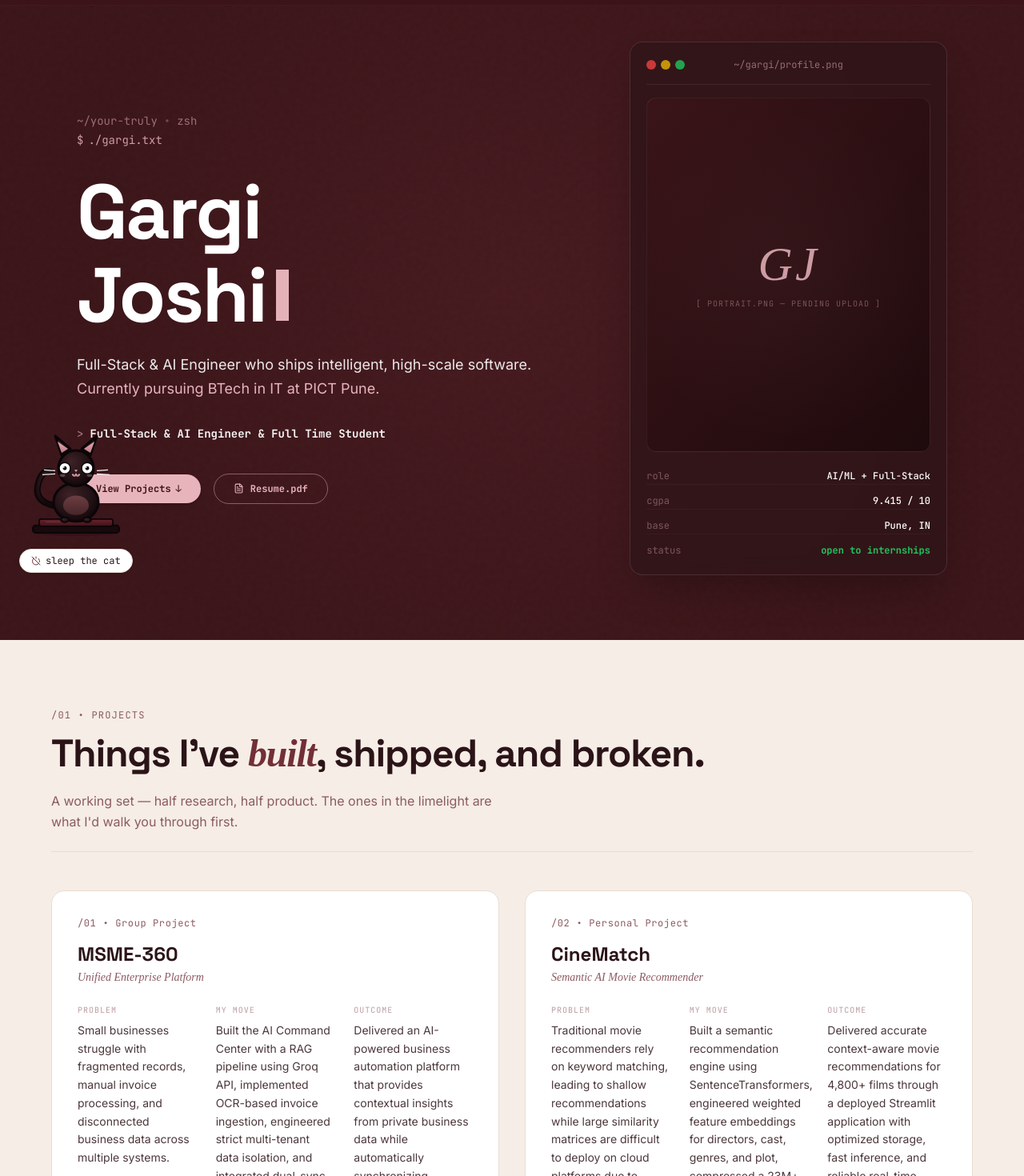
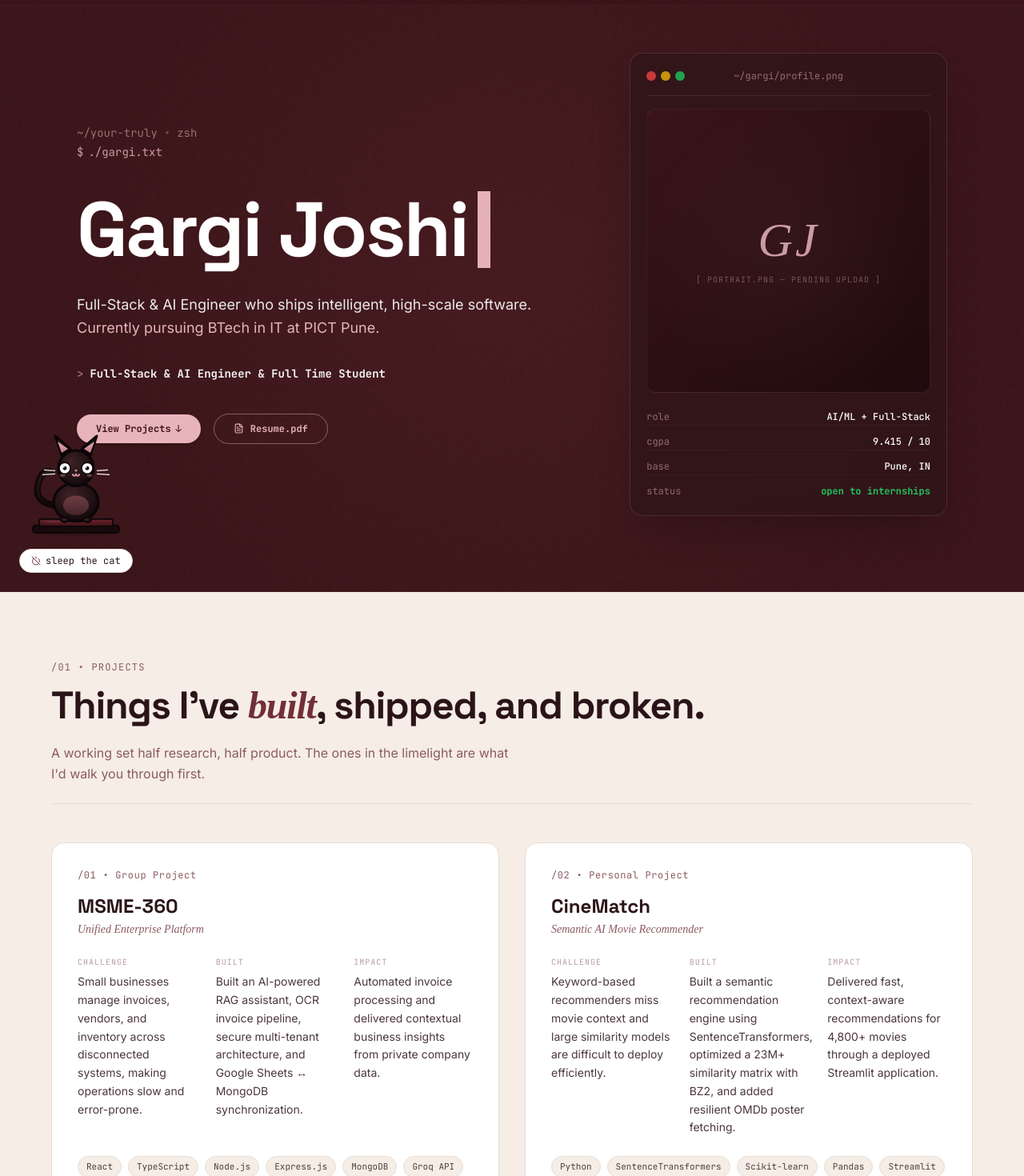
Before and after one commit to gargijoshi9/myportfolio, a React (Vite) app: page / in a window 1280 px wide. Shown: the part 60-1530 px from the top of the page at 80% size. Built offline with nearby package versions, Linux system fonts and the light colour scheme; a web font is replaced by a local one.

Commit message:
feat: add typing animation to hero, implement email copy functionality, and update project metadata.

```diff
--- a/src/components/Hero.jsx
+++ b/src/components/Hero.jsx
@@ -1,6 +1,7 @@
 import React, { useState, useEffect } from "react";
 import { motion } from "framer-motion";
 import { FileText } from "lucide-react";
+import resumePdf from "../data/Gargi_Resume.pdf";
 
 export default function Hero() {
   const [blink, setBlink] = useState(true);
@@ -10,6 +11,22 @@ export default function Hero() {
     const interval = setInterval(() => {
       setBlink((prev) => !prev);
     }, 550);
+    return () => clearInterval(interval);
+  }, []);
+
+  const [typedText, setTypedText] = useState("");
+  const fullName = "Gargi Joshi";
+
+  // Typing effect for the name header
+  useEffect(() => {
+    let index = 0;
+    const interval = setInterval(() => {
+      setTypedText(fullName.slice(0, index + 1));
+      index++;
+      if (index >= fullName.length) {
+        clearInterval(interval);
+      }
+    }, 110);
     return () => clearInterval(interval);
   }, []);
 
@@ -58,13 +75,10 @@ export default function Hero() {
 
           {/* Main Title Name */}
           <div className="mb-6 select-none leading-none">
-            <h1 className="text-5xl sm:text-7xl lg:text-8xl font-heading font-bold tracking-tight text-white mb-2">
-              Gargi
-            </h1>
-            <h1 className="text-5xl sm:text-7xl lg:text-8xl font-heading font-bold tracking-tight text-white flex items-center flex-wrap">
-              <span>Joshi</span>
+            <h1 className="text-5xl sm:text-7xl lg:text-8xl font-heading font-bold tracking-tight text-white flex items-center flex-wrap min-h-[48px] sm:min-h-[72px] md:min-h-[80px] lg:min-h-[110px]">
+              <span>{typedText}</span>
               <span
-                className={`inline-block w-[12px] md:w-[16px] h-[48px] md:h-[64px] bg-hero-rose ml-3 ${
+                className={`inline-block w-[12px] md:w-[16px] h-[48px] sm:h-[64px] md:h-[72px] lg:h-[96px] bg-hero-rose ml-3 ${
                   blink ? "opacity-100" : "opacity-0"
                 }`}
                 style={{ transition: "opacity 100ms" }}
@@ -100,8 +114,8 @@ export default function Hero() {
             </a>
 
             <a
-              href="#" // placeholder
-              download
+              href={resumePdf}
+              download="Gargi_Joshi_Resume.pdf"
               className="px-6 py-2.5 border border-hero-rose/45 bg-transparent text-hero-rose font-mono text-xs font-semibold rounded-full hover:bg-hero-rose/10 transition-colors duration-200 flex items-center space-x-2"
             >
               <FileText size={13} className="text-hero-rose" />
@@ -133,7 +147,7 @@ export default function Hero() {
             </div>
 
             {/* Inner Profile Image Placeholder */}
-            <div className="aspect-[4/5] w-full bg-gradient-to-br from-[#3a1418] to-[#1e0a0c] rounded-xl flex flex-col items-center justify-center border border-hero-rose/10 relative overflow-hidden p-6 mb-5 group">
+            <div className="aspect-[4/4] w-full bg-gradient-to-br from-[#3a1418] to-[#1e0a0c] rounded-xl flex flex-col items-center justify-center border border-hero-rose/10 relative overflow-hidden p-6 mb-5 group">
               {/* GJ Text */}
               <div className="text-5xl sm:text-6xl font-serif italic text-hero-rose/85 tracking-wider select-none mb-3 transform group-hover:scale-105 transition-transform duration-300">
                 GJ
@@ -150,22 +164,22 @@ export default function Hero() {
             {/* Monospace Metadata Table */}
             <div className="font-mono text-xs space-y-2.5 text-hero-rose/75">
               <div className="flex justify-between items-center py-0.5 border-b border-hero-rose/5">
-                <span className="opacity-55">role</span>
+                <span className="opacity-70">role</span>
                 <span className="text-white font-medium">AI/ML + Full-Stack</span>
               </div>
 
               <div className="flex justify-between items-center py-0.5 border-b border-hero-rose/5">
-                <span className="opacity-55">cgpa</span>
+                <span className="opacity-70">cgpa</span>
                 <span className="text-white font-medium">9.415 / 10</span>
               </div>
 
               <div className="flex justify-between items-center py-0.5 border-b border-hero-rose/5">
-                <span className="opacity-55">base</span>
+                <span className="opacity-70">base</span>
                 <span className="text-white font-medium">Pune, IN</span>
               </div>
 
               <div className="flex justify-between items-center py-0.5">
-                <span className="opacity-55">status</span>
+                <span className="opacity-70">status</span>
                 <span className="text-[#22c55e] font-semibold flex items-center space-x-1.5">
                   <span className="w-1.5 h-1.5 bg-[#22c55e] rounded-full animate-ping inline-block" />
                   <span>open to internships</span>
--- a/src/components/ProjectCard.jsx
+++ b/src/components/ProjectCard.jsx
@@ -85,7 +85,7 @@ export default function ProjectCard({ project, isFeatured }) {
           <div className="grid grid-cols-1 md:grid-cols-3 gap-6 mb-6 text-sm">
             <div>
               <span className="font-mono text-[10px] tracking-widest text-text-secondary/60 uppercase block mb-1.5">
-                Problem
+                Challenge
               </span>
               <p className="text-text-primary/85 leading-relaxed font-sans text-sm">
                 {problem}
@@ -93,7 +93,7 @@ export default function ProjectCard({ project, isFeatured }) {
             </div>
             <div>
               <span className="font-mono text-[10px] tracking-widest text-text-secondary/60 uppercase block mb-1.5">
-                My Move
+               Built
               </span>
               <p className="text-text-primary/85 leading-relaxed font-sans text-sm">
                 {myMove}
@@ -101,7 +101,7 @@ export default function ProjectCard({ project, isFeatured }) {
             </div>
             <div>
               <span className="font-mono text-[10px] tracking-widest text-text-secondary/60 uppercase block mb-1.5">
-                Outcome
+                Impact
               </span>
               <p className="text-text-primary/85 leading-relaxed font-sans text-sm">
                 {outcome}
--- a/src/components/ProjectsSection.jsx
+++ b/src/components/ProjectsSection.jsx
@@ -20,7 +20,7 @@ export default function ProjectsSection() {
             Things I've <span className="italic font-serif text-accent">built</span>, shipped, and broken.
           </h2>
           <p className="max-w-xl text-text-secondary text-sm md:text-base leading-relaxed">
-            A working set — half research, half product. The ones in the limelight are what I'd walk you through first.
+            A working set half research, half product. The ones in the limelight are what I'd walk you through first.
           </p>
         </div>
 
--- a/src/data/projects.js
+++ b/src/data/projects.js
@@ -4,9 +4,12 @@ export const featuredProjects = [
   title: "MSME-360",
   subtitle: "Unified Enterprise Platform",
   type: "Group Project",
-  problem: "Small businesses struggle with fragmented records, manual invoice processing, and disconnected business data across multiple systems.",
-  myMove: "Built the AI Command Center with a RAG pipeline using Groq API, implemented OCR-based invoice ingestion, engineered strict multi-tenant data isolation, and integrated dual-sync persistence between MongoDB and Google Sheets.",
-  outcome: "Delivered an AI-powered business automation platform that provides contextual insights from private business data while automatically synchronizing vendors, inventory, and invoices across MongoDB and Google Sheets.",
+  problem:
+    "Small businesses manage invoices, vendors, and inventory across disconnected systems, making operations slow and error-prone.",
+  myMove:
+    "Built an AI-powered RAG assistant, OCR invoice pipeline, secure multi-tenant architecture, and Google Sheets ↔ MongoDB synchronization.",
+  outcome:
+    "Automated invoice processing and delivered contextual business insights from private company data.",
   stack: [
     "React",
     "TypeScript",
@@ -26,9 +29,12 @@ export const featuredProjects = [
   title: "CineMatch",
   subtitle: "Semantic AI Movie Recommender",
   type: "Personal Project",
-  problem: "Traditional movie recommenders rely on keyword matching, leading to shallow recommendations while large similarity matrices are difficult to deploy on cloud platforms due to memory and file-size constraints.",
-  myMove: "Built a semantic recommendation engine using SentenceTransformers, engineered weighted feature embeddings for directors, cast, genres, and plot, compressed a 23M+ cell similarity matrix with BZ2 for cloud deployment, and implemented resilient OMDb poster fetching with 3-tier retry logic.",
-  outcome: "Delivered accurate context-aware movie recommendations for 4,800+ films through a deployed Streamlit application with optimized storage, fast inference, and reliable real-time poster retrieval.",
+  problem:
+    "Keyword-based recommenders miss movie context and large similarity models are difficult to deploy efficiently.",
+  myMove:
+    "Built a semantic recommendation engine using SentenceTransformers, optimized a 23M+ similarity matrix with BZ2, and added resilient OMDb poster fetching.",
+  outcome:
+    "Delivered fast, context-aware recommendations for 4,800+ movies through a deployed Streamlit application.",
   stack: [
     "Python",
     "SentenceTransformers",
@@ -102,9 +108,9 @@ export const secondaryProjects = [
 },
   {
   id: "07",
-  title: "Next-Gen Personal Loan AI Platform",
+  title: "Personal Loan AI Platform",
   subtitle: "Agentic AI for Loan Origination",
-  type: "Private Repository",
+  type: "Group Project",
   isPrivate: true,
   description: "An AI-powered conversational loan origination platform that automates eligibility assessment, KYC verification, personalized loan negotiation, and real-time sanction decisions through an intelligent multi-agent workflow.",
   stack: [
```
Also changed, not shown: src/components/ContactSection.jsx (+28 -5 lines).
